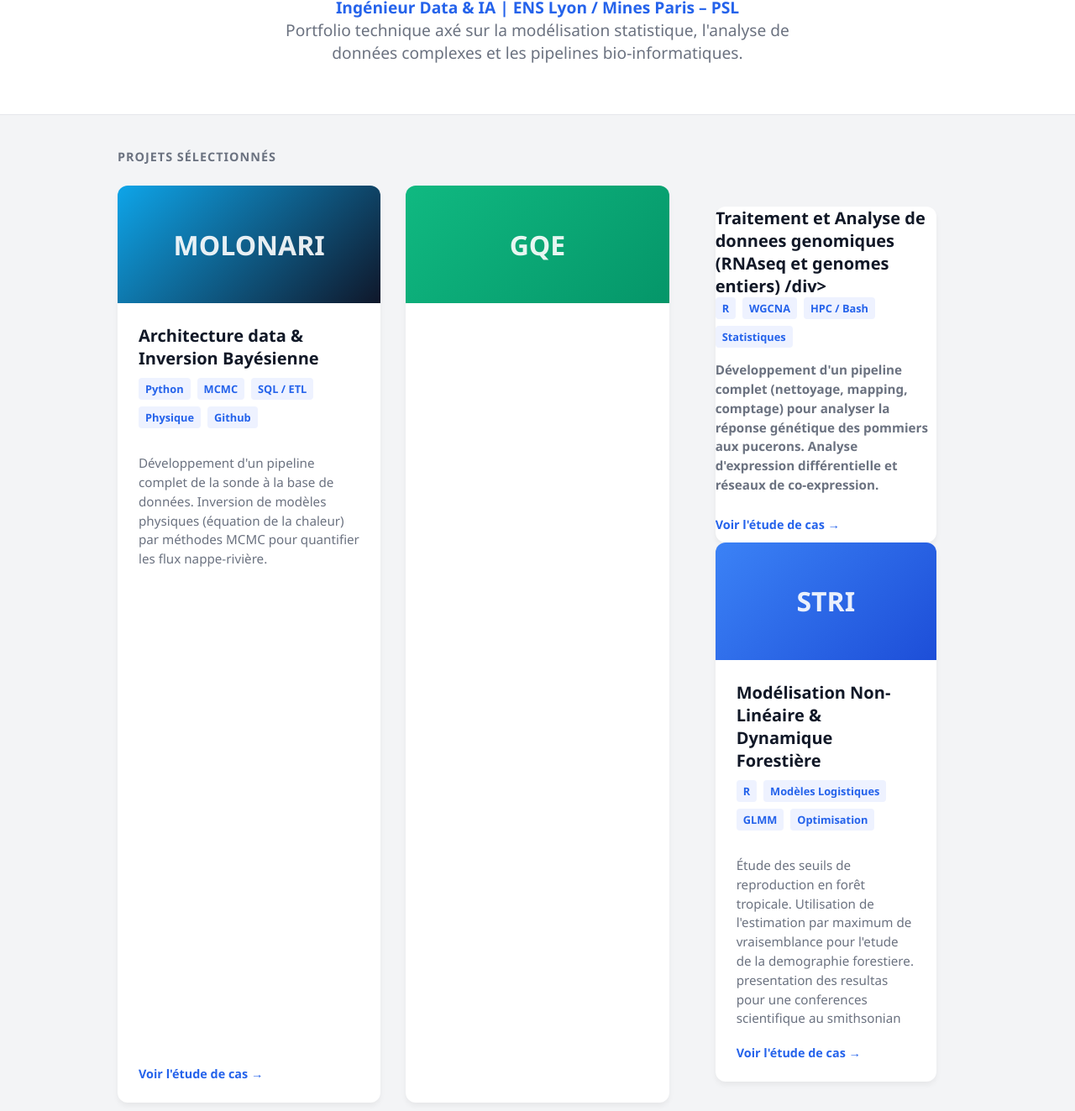
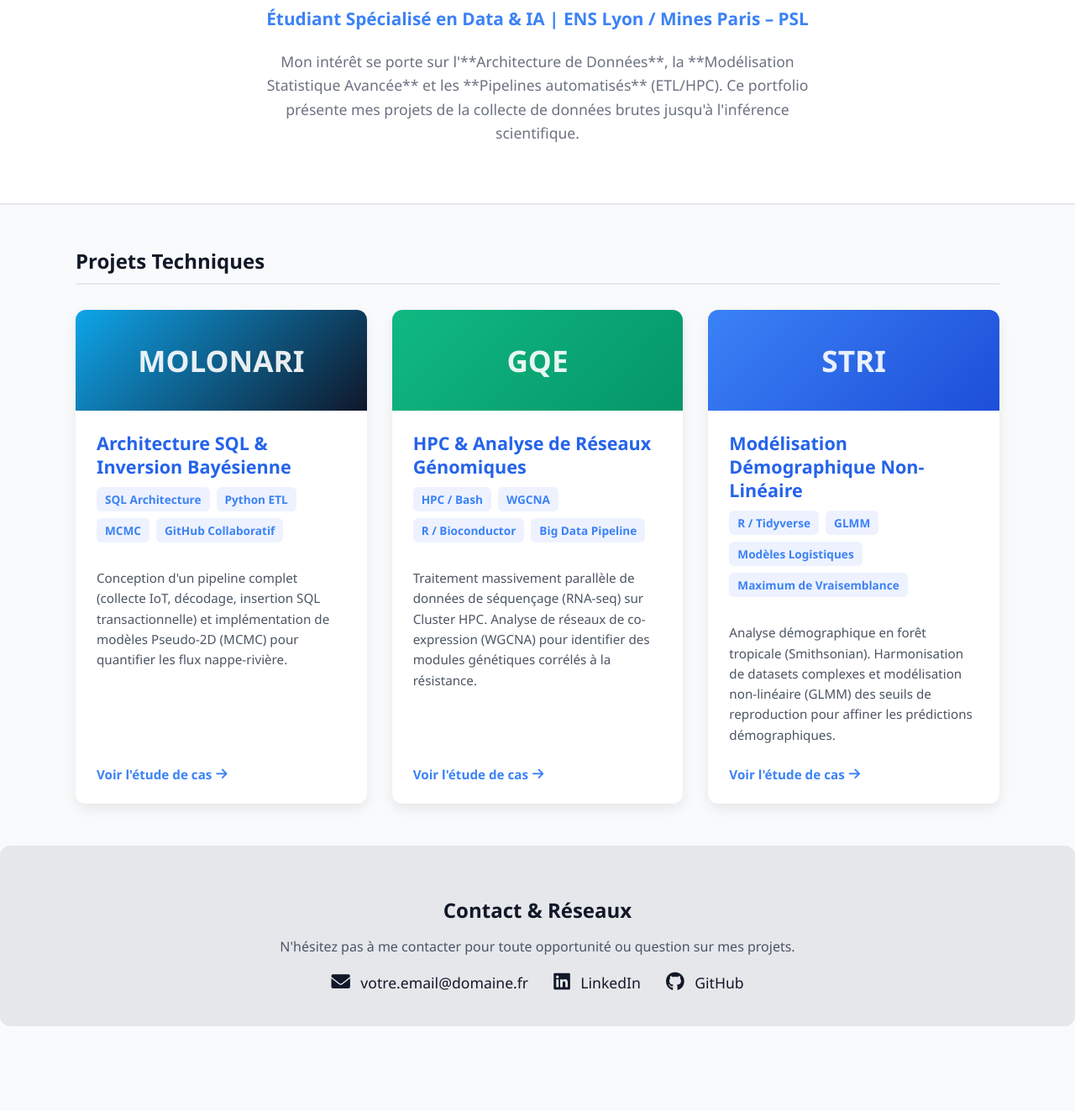
Before and after one commit to GautierGabriel/GautierGabriel.github.io, a plain HTML site: page index.html in a window 1280 px wide. Shown: the part 135-1458 px from the top of the page at 84% size. After the commit the page ends 1357 px from the top, so only its background shows below. Drawn offline with Linux system fonts and the light colour scheme.

Commit message:
update index

```diff
--- a/index.html
+++ b/index.html
@@ -4,39 +4,58 @@
 <meta charset="UTF-8">
 <meta name="viewport" content="width=device-width, initial-scale=1.0">
 <title>Portfolio Data & IA – Gabriel Gautier</title>
-<style>
-    :root { --primary: #2563EB; --dark: #111827; --gray: #6B7280; --bg: #F3F4F6; }
-    body { margin: 0; font-family: 'Segoe UI', sans-serif; background: var(--bg); color: var(--dark); }
+<link rel="stylesheet" href="https://cdnjs.cloudflare.com/ajax/libs/font-awesome/6.0.0-beta3/css/all.min.css"> <style>
+    :root {
+        --primary: #3B82F6; /* Bleu */
+        --dark: #111827;    /* Noir très foncé */
+        --gray: #6B7280;    /* Gris neutre */
+        --bg: #F9FAFB;      /* Arrière-plan très clair */
+    }
+    body { margin: 0; font-family: 'Segoe UI', Tahoma, Geneva, Verdana, sans-serif; background: var(--bg); color: var(--dark); }
 
-    /* Hero Section */
-    .hero { background: white; padding: 60px 20px; text-align: center; border-bottom: 1px solid #e5e7eb; }
-    .hero h1 { margin: 0 0 10px 0; font-size: 2.5rem; color: var(--dark); }
-    .hero p { font-size: 1.2rem; color: var(--gray); max-width: 600px; margin: 0 auto; }
-    .hero .tagline { margin-top: 15px; font-weight: 600; color: var(--primary); }
+    /* Hero Section (Introduction) */
+    .hero { background: white; padding: 70px 20px; text-align: center; border-bottom: 2px solid #E5E7EB; }
+    .hero h1 { margin: 0 0 10px 0; font-size: 2.8rem; color: var(--dark); }
+    .hero .tagline { margin-top: 5px; font-weight: 600; font-size: 1.3rem; color: var(--primary); }
+    .hero p { font-size: 1.1rem; color: var(--gray); max-width: 700px; margin: 20px auto 0; line-height: 1.6; }
 
     /* Grid Container */
-    .container { max-width: 1000px; margin: 40px auto; padding: 0 20px; }
-    .project-grid { display: grid; grid-template-columns: repeat(auto-fit, minmax(300px, 1fr)); gap: 30px; }
+    .container { max-width: 1100px; margin: 50px auto; padding: 0 20px; }
+    .section-title { margin-bottom: 30px; font-size: 1.5rem; color: var(--dark); border-bottom: 2px solid #E5E7EB; padding-bottom: 10px; }
+    .project-grid { display: grid; grid-template-columns: repeat(auto-fit, minmax(320px, 1fr)); gap: 30px; }
 
     /* Project Cards */
     .card {
         background: white; border-radius: 12px; overflow: hidden;
-        box-shadow: 0 4px 6px rgba(0,0,0,0.05); transition: transform 0.2s, box-shadow 0.2s;
+        box-shadow: 0 6px 15px rgba(0,0,0,0.08); transition: transform 0.3s, box-shadow 0.3s;
         display: flex; flex-direction: column; text-decoration: none; color: inherit;
     }
-    .card:hover { transform: translateY(-5px); box-shadow: 0 10px 15px rgba(0,0,0,0.1); cursor: pointer; }
-    .card-header { height: 140px; background: var(--dark); display: flex; align-items: center; justify-content: center; color: white; }
-    .card-header.bio { background: linear-gradient(135deg, #10B981 0%, #059669 100%); }
-    .card-header.eco { background: linear-gradient(135deg, #3B82F6 0%, #1D4ED8 100%); }
+    .card:hover { transform: translateY(-8px); box-shadow: 0 12px 20px rgba(0,0,0,0.15); cursor: pointer; }
 
-    .card-header h3 { font-size: 2rem; margin: 0; opacity: 0.9; }
+    /* Styles pour les en-têtes de cartes */
+    .card-header { height: 120px; display: flex; align-items: center; justify-content: center; color: white; }
+    /* MOLONARI (Data/SQL) */
+    .card-header.molonari { background: linear-gradient(135deg, #0EA5E9 0%, #0F172A 100%); }
+    /* GQE (Bio/HPC) */
+    .card-header.gqe { background: linear-gradient(135deg, #10B981 0%, #059669 100%); }
+    /* STRI (Eco/Stats) */
+    .card-header.stri { background: linear-gradient(135deg, #3B82F6 0%, #1D4ED8 100%); }
+
+    .card-header h3 { font-size: 2.2rem; margin: 0; opacity: 0.9; }
 
     .card-body { padding: 25px; flex: 1; display: flex; flex-direction: column; }
-    .card-title { font-size: 1.25rem; font-weight: 700; margin-bottom: 10px; }
+    .card-title { font-size: 1.35rem; font-weight: 700; margin-bottom: 10px; line-height: 1.3; color: #2563EB; }
     .card-tags { margin-bottom: 15px; display: flex; gap: 8px; flex-wrap: wrap; }
-    .tag { background: #EEF2FF; color: var(--primary); padding: 4px 8px; border-radius: 4px; font-size: 0.8rem; font-weight: 600; }
-    .card-desc { color: var(--gray); font-size: 0.95rem; line-height: 1.5; margin-bottom: 20px; }
-    .card-link { margin-top: auto; color: var(--primary); font-weight: 600; font-size: 0.9rem; }
+    .tag { background: #EEF2FF; color: var(--primary); padding: 5px 10px; border-radius: 6px; font-size: 0.85rem; font-weight: 600; }
+    .card-desc { color: #4B5563; font-size: 0.95rem; line-height: 1.6; margin-bottom: 25px; flex-grow: 1; }
+    .card-link { margin-top: auto; color: var(--primary); font-weight: 600; font-size: 0.95rem; display: flex; align-items: center; gap: 5px;}
+
+    /* Contact Section */
+    .contact { background: #E5E7EB; padding: 40px 20px; text-align: center; margin-top: 50px; border-radius: 12px; }
+    .contact-links { display: flex; justify-content: center; gap: 30px; margin-top: 20px; }
+    .contact-links a { color: var(--dark); text-decoration: none; font-size: 1.1rem; transition: color 0.3s; }
+    .contact-links a:hover { color: var(--primary); }
+    .contact-links i { font-size: 1.4rem; margin-right: 8px; }
 
 </style>
 </head>
@@ -44,70 +63,88 @@
 
 <div class="hero">
     <h1>Gabriel Gautier</h1>
-    <p class="tagline">Ingénieur Data & IA | ENS Lyon / Mines Paris – PSL</p>
-    <p>Portfolio technique axé sur la modélisation statistique, l'analyse de données complexes et les pipelines bio-informatiques.</p>
+    <p class="tagline">Étudiant Spécialisé en Data & IA | ENS Lyon / Mines Paris – PSL</p>
+    <p>
+        Mon intérêt se porte sur l'**Architecture de Données**, la **Modélisation Statistique Avancée** et les **Pipelines automatisés** (ETL/HPC).
+        Ce portfolio présente mes projets de la collecte de données brutes jusqu'à l'inférence scientifique.
+    </p>
 </div>
 
 <div class="container">
-    <h2 style="margin-bottom: 25px; color: var(--gray); font-size: 0.9rem; text-transform: uppercase; letter-spacing: 1px;">Projets Sélectionnés</h2>
+    <h2 class="section-title">Projets Techniques</h2>
 
     <div class="project-grid">
         <a href="proj1.html" class="card">
-            <div class="card-header" style="background: linear-gradient(135deg, #0EA5E9 0%, #0F172A 100%);">
+            <div class="card-header molonari">
                 <h3>MOLONARI</h3>
             </div>
             <div class="card-body">
-                <div class="card-title">Architecture data & Inversion Bayésienne</div>
+                <div class="card-title">Architecture SQL & Inversion Bayésienne</div>
                 <div class="card-tags">
-                    <span class="tag">Python</span>
+                    <span class="tag">SQL Architecture</span>
+                    <span class="tag">Python ETL</span>
                     <span class="tag">MCMC</span>
-                    <span class="tag">SQL / ETL</span>
-                    <span class="tag">Physique</span>
-                    <span class="tag">Github</span>
+                    <span class="tag">GitHub Collaboratif</span>
                 </div>
                 <p class="card-desc">
-                    Développement d'un pipeline complet de la sonde à la base de données. Inversion de modèles physiques (équation de la chaleur) par méthodes MCMC pour quantifier les flux nappe-rivière.
+                    Conception d'un pipeline complet (collecte IoT, décodage, insertion SQL transactionnelle) et implémentation de modèles Pseudo-2D (MCMC) pour quantifier les flux nappe-rivière.
                 </p>
-                <span class="card-link">Voir l'étude de cas &rarr;</span>
+                <span class="card-link">Voir l'étude de cas <i class="fas fa-arrow-right"></i></span>
             </div>
         </a>
 
         <a href="proj2.html" class="card">
-            <div class="card-header bio">
+            <div class="card-header gqe">
                 <h3>GQE</h3>
             </div>
             <div class="card-body">
-                <div class="card-title">Traitement et Analyse de donnees genomiques (RNAseq et genomes entiers) /div>
+                <div class="card-title">HPC & Analyse de Réseaux Génomiques</div>
                 <div class="card-tags">
-                    <span class="tag">R</span>
+                    <span class="tag">HPC / Bash</span>
                     <span class="tag">WGCNA</span>
-                    <span class="tag">HPC / Bash</span>
-                    <span class="tag">Statistiques</span>
+                    <span class="tag">R / Bioconductor</span>
+                    <span class="tag">Big Data Pipeline</span>
                 </div>
                 <p class="card-desc">
-                    Développement d'un pipeline complet (nettoyage, mapping, comptage) pour analyser la réponse génétique des pommiers aux pucerons. Analyse d'expression différentielle et réseaux de co-expression.
+                    Traitement massivement parallèle de données de séquençage (RNA-seq) sur Cluster HPC. Analyse de réseaux de co-expression (WGCNA) pour identifier des modules génétiques corrélés à la résistance.
                 </p>
-                <span class="card-link">Voir l'étude de cas &rarr;</span>
+                <span class="card-link">Voir l'étude de cas <i class="fas fa-arrow-right"></i></span>
             </div>
         </a>
 
         <a href="proj3.html" class="card">
-            <div class="card-header eco">
+            <div class="card-header stri">
                 <h3>STRI</h3>
             </div>
             <div class="card-body">
-                <div class="card-title">Modélisation Non-Linéaire & Dynamique Forestière</div>
+                <div class="card-title">Modélisation Démographique Non-Linéaire</div>
                 <div class="card-tags">
-                    <span class="tag">R</span>
+                    <span class="tag">R / Tidyverse</span>
+                    <span class="tag">GLMM</span>
                     <span class="tag">Modèles Logistiques</span>
-                    <span class="tag">GLMM</span>
-                    <span class="tag">Optimisation</span>
+                    <span class="tag">Maximum de Vraisemblance</span>
                 </div>
                 <p class="card-desc">
-                    Étude des seuils de reproduction en forêt tropicale. Utilisation de l'estimation par maximum de vraisemblance pour l'etude de la demographie forestiere. presentation des resultas pour une conferences scientifique au smithsonian
+                    Analyse démographique en forêt tropicale (Smithsonian). Harmonisation de datasets complexes et modélisation non-linéaire (GLMM) des seuils de reproduction pour affiner les prédictions démographiques.
                 </p>
-                <span class="card-link">Voir l'étude de cas &rarr;</span>
+                <span class="card-link">Voir l'étude de cas <i class="fas fa-arrow-right"></i></span>
             </div>
+        </a>
+    </div>
+</div>
+
+<div class="contact">
+    <h2 style="font-size: 1.5rem; margin-bottom: 10px; color: var(--dark);">Contact & Réseaux</h2>
+    <p style="color: #4B5563;">N'hésitez pas à me contacter pour toute opportunité ou question sur mes projets.</p>
+    <div class="contact-links">
+        <a href="mailto:votre.email@domaine.fr" target="_blank">
+            <i class="fas fa-envelope"></i> votre.email@domaine.fr
+        </a>
+        <a href="https://linkedin.com/in/gabriel-gautier" target="_blank">
+            <i class="fab fa-linkedin"></i> LinkedIn
+        </a>
+        <a href="https://github.com/votre_profil_github" target="_blank">
+            <i class="fab fa-github"></i> GitHub
         </a>
     </div>
 </div>
```
